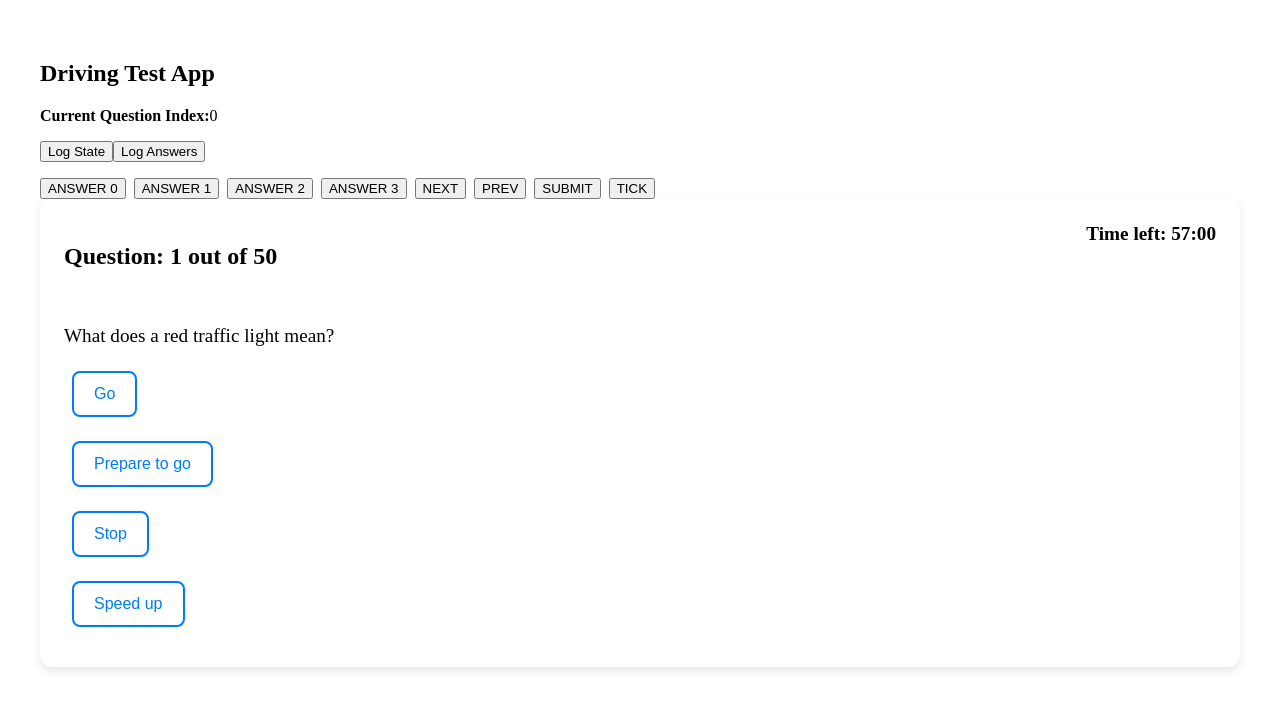
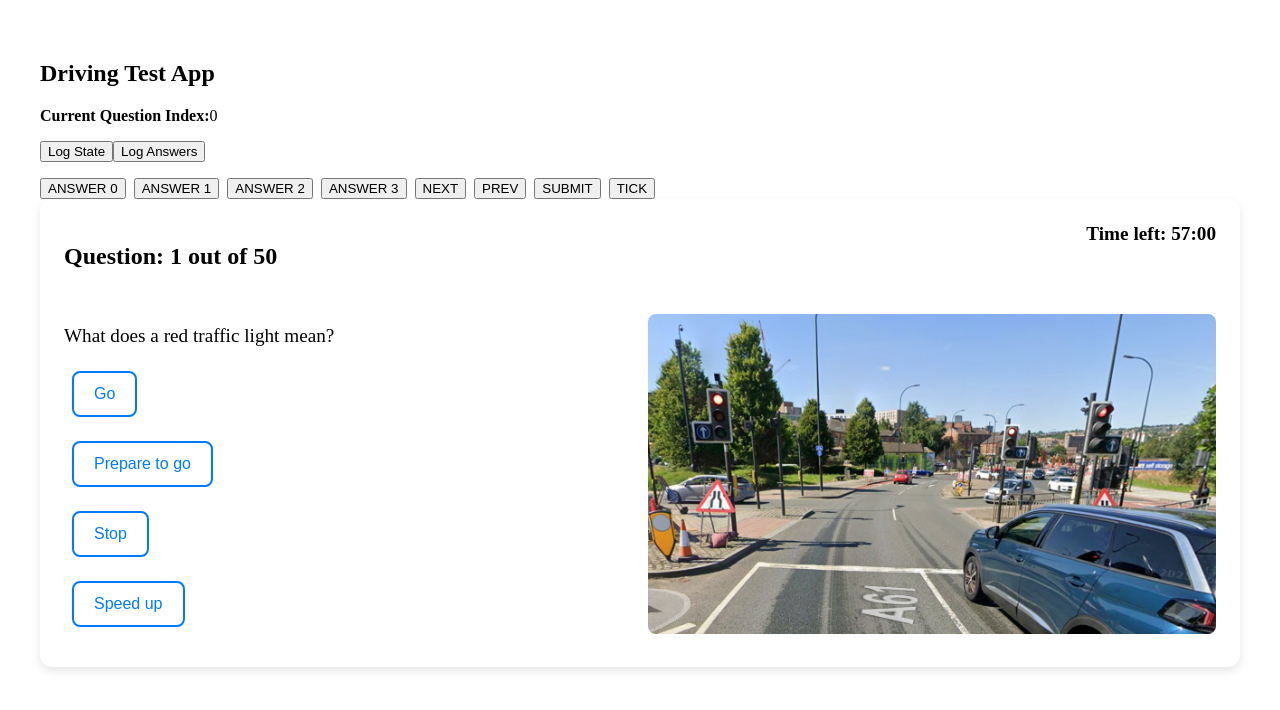
Before and after one commit to cyril2day/react-uk-driving-test, a React (Vite) app: page / in a window 1280 px wide. Shown: the top 710 px of the page. Built offline with nearby package versions, Linux system fonts and the light colour scheme.

Commit message:
Enable media display

```diff
--- a/src/components/MediaDisplay.jsx
+++ b/src/components/MediaDisplay.jsx
@@ -1,5 +1,51 @@
-const MediaDisplay = () => {
-  return <></>
+const MediaDisplay = ({
+  type,
+  image,
+  video,
+  autoPlayVideo = true
+}) => {
+  return (
+    <div
+      style={{
+          flex: 1,
+          display: 'flex',
+          justifyContent: 'center',
+          alignItems: 'center'
+      }}
+    >
+      {type === 'image' && (
+        <img
+          src={image}
+          alt='question'
+          style={{
+              maxWidth: '100%',
+              aspectRatio: '16 / 9',
+              objectFit: 'cover',
+              borderRadius: '8px'
+          }}
+        />
+      )}
+
+      {type === 'video' && (
+        <video
+          controls
+          autoPlay={autoPlayVideo}
+          muted={autoPlayVideo}
+          style={{
+              maxWidth: '100%',
+              aspectRatio: '16 / 9',
+              objectFit: 'cover',
+              borderRadius: '8px'
+          }}
+        >
+          <source
+            src={video}
+            type='video/mp4'
+          />
+        </video>
+      )}
+    </div>
+  )
 }
 
 export default MediaDisplay
--- a/src/components/QuestionView.jsx
+++ b/src/components/QuestionView.jsx
@@ -38,7 +38,13 @@ const QuestionView = ({
             onSelect={onAnswer}
           />
         </div>
-
+        {(q.type === 'image' || q.type === 'video') && (
+          <MediaDisplay
+            type={q.type}
+            image={q.image}
+            video={q.video}
+          />
+        )}
       </div>
     </Card>
   )
```
